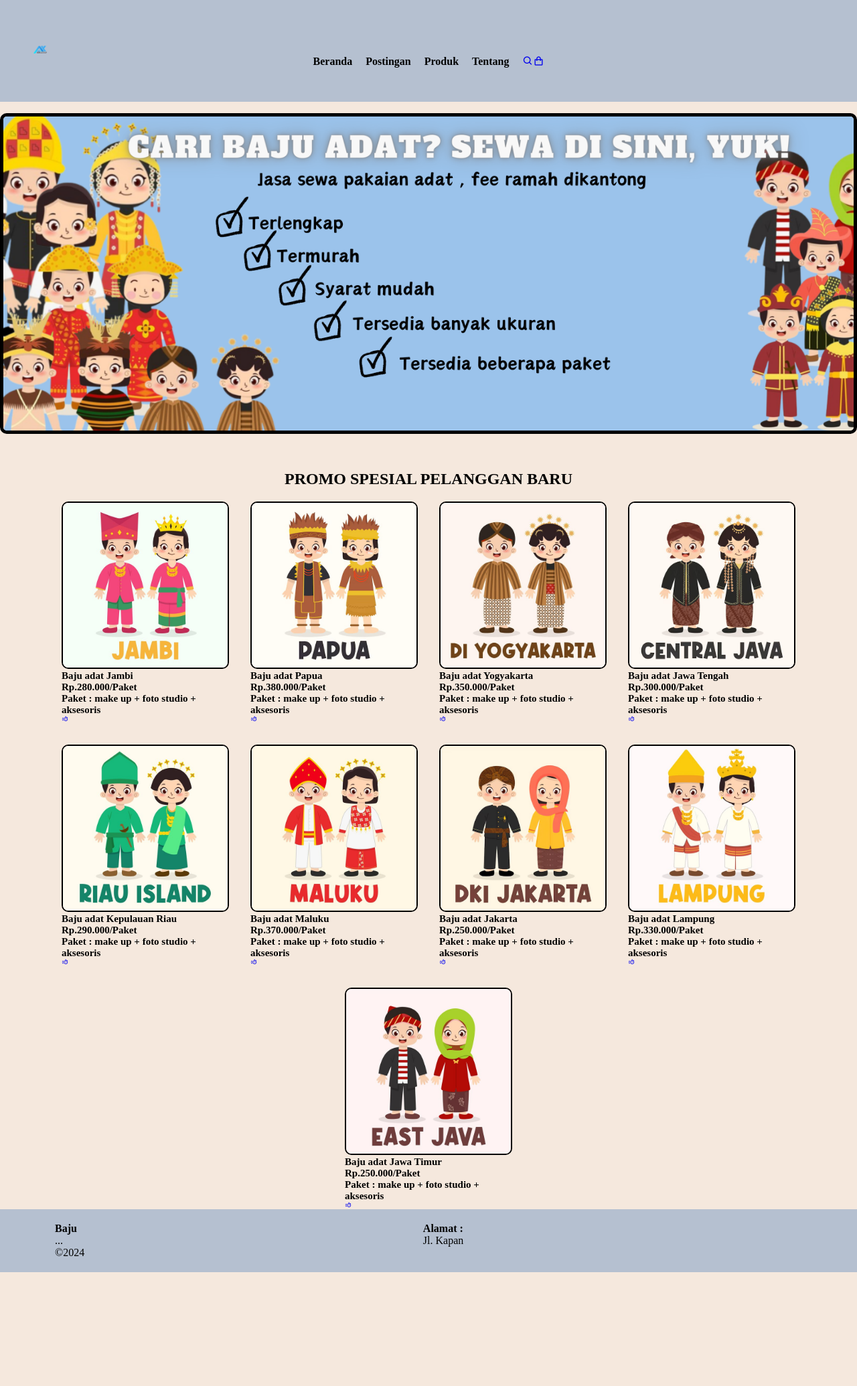
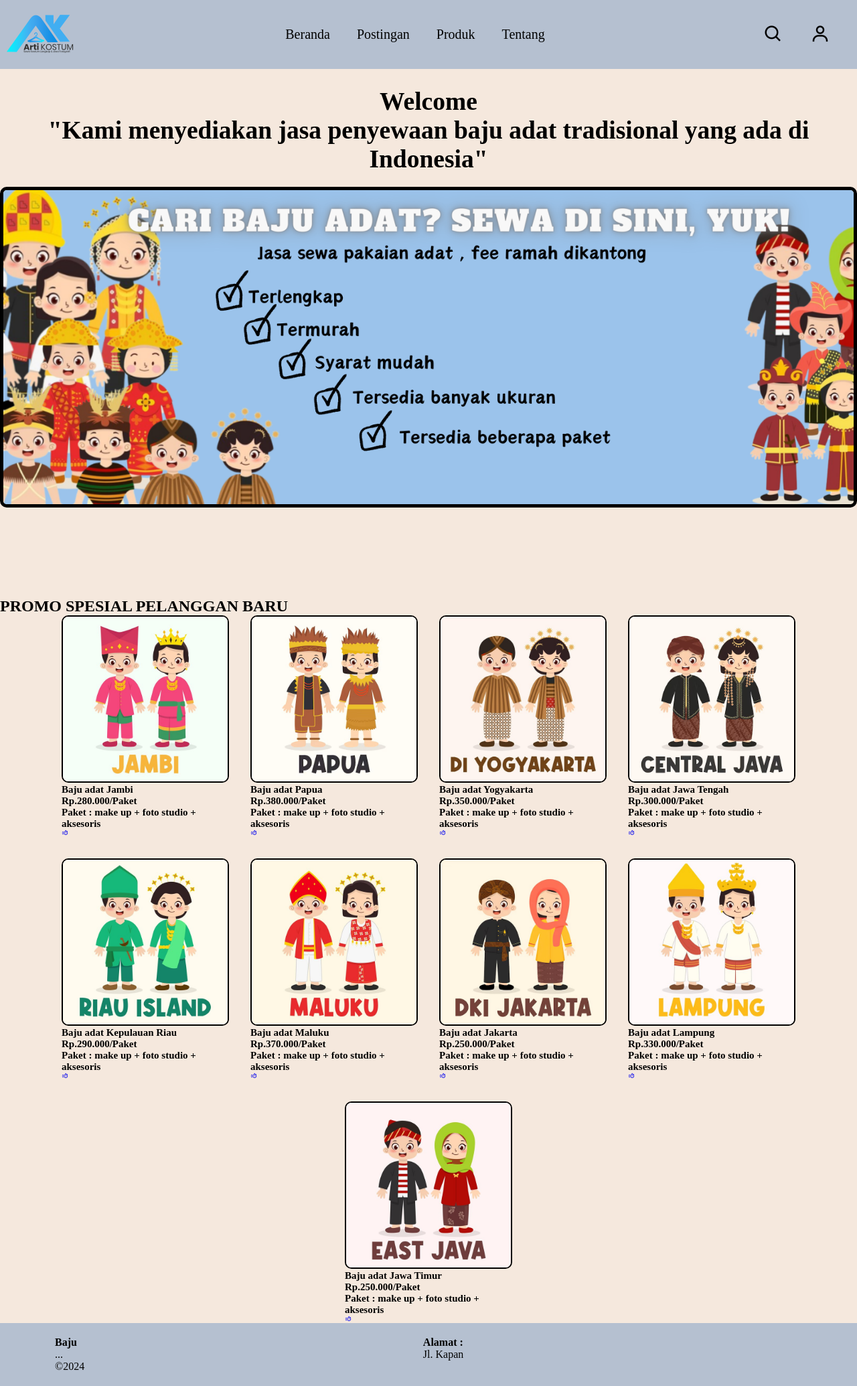
Before and after one commit to RafikaDesiyana/Rental-Baju-Adat, a PHP site: page / in a window 1280 px wide. Shown: the whole page at 67% size. Before the commit the page ends 1900 px from the top, so only its background shows below. Run offline with PHP 8.4, Linux system fonts and the light colour scheme.

Commit message:
updateheader

```diff
--- a/css/baru.css
+++ b/css/baru.css
@@ -22,51 +22,83 @@
 }
 
 .header {
-  text-align: center;
   background-color: #B5C0D0;
   width: 100%;
-  font-weight: bold;
-  padding: 50px;
+  padding: 20px 10px;
   top: 0;
+  right: 0;
+  display: flex;
   position: fixed;
+  justify-content: space-between;
+  align-items: center;
+  z-index: 1000;
+
 }
-.header img {
-  width: 20px;
-  object-fit: contain;
-  float: left;
+.logo img{
+  max-width: 100px;
+  height: auto;
+}
+
+.navmenu{
+  display: flex;
+}
+
+.navmenu a{
+  color: black;
+  font-size: 20px;
+  text-transform: capitalize;
+  padding: 10px 20px;
+  font-weight: 400;
+  transition: all. 42s ease;
+}
+
+.navmenu a:hover{
+  color: blue;
+}
+
+.icon{
+  display: flex;
+  align-items: center;
+}
+
+.icon i{
+  margin-right: 20px;
+  padding: 10px 10px;
+  color: black;
+  font-size: 30px;
+  font-weight: 400;
+  transition: all. 42s ease;
 
 }
 
-nav {
-  margin-top: 15px;
+.icon i:hover{
+  color: blue;
 }
 
-nav ul {
-  display: flex;
-  justify-content: center;
+section{
+  margin-top: 130px;
 }
 
-nav ul li {
-  margin-right: 20px; /* tambahkan margin-right agar ada ruang antara setiap elemen */
+.main img{
+  width: 100%;
+  object-fit: contain;
+  border: 5px solid;
+  border-radius: 10px;
 }
 
-nav ul li:last-child {
-  margin-right: 0; /* hilangkan margin-right pada elemen terakhir */
-}
-
-nav ul li a {
-  color: var(--white); /* ubah warna teks menjadi putih */
-  border-bottom: 3px solid transparent; /* ubah border menjadi transparan */
-}
-
-
+.main .content-header{
+  font-size: 25px;
+  margin: 20px 0px 20px 0px;
+  text-align: center;
+  font-family: fantasy;
+} */
 
 
 
 
 /* main css */
 
-.content .content-header{
+/* .content .content-header{
   display: flex;
   flex-direction: column;
   justify-content: center;
@@ -86,7 +118,7 @@
   margin: 20px 0px 20px 0px;
   text-align: center;
   font-family: fantasy;
-}
+} */
 
 
 /* item css */
--- a/index.html
+++ b/index.html
@@ -10,19 +10,19 @@
 </head>
 <body>
     <header class="header" id="header">
-        <br>
-        <img src="img/arti-kostum-logo.png">
-        <nav class="navbar">
-            <ul>
+        <a href="#" class="logo"><img src="img/arti-kostum-logo.png" alt=""></a>
+            <ul class="navmenu">
                 <li><a href="#main">Beranda</a></li>
                 <li><a href="#item">Postingan</a></li>
                 <li><a href="">Produk</a></li>
                 <li><a href="">Tentang</a></li>
-                <a href="#"><i class='bx bx-search'></i></a>
-                <a href="#"><i class='bx bx-shopping-bag' ></i></i></a>
+            </ul>
 
-            </ul>
-        </nav>
+            <div class="icon">
+              <a href="#"><i class="bx bx-search"></i></a>
+              <a href="#"><i class="bx bx-user"></i></a>
+            </div>
+
     </header>
     <section class="main" id="main">
       <div class="content">
```
Lines whose indentation alone changed are shown as unchanged.
